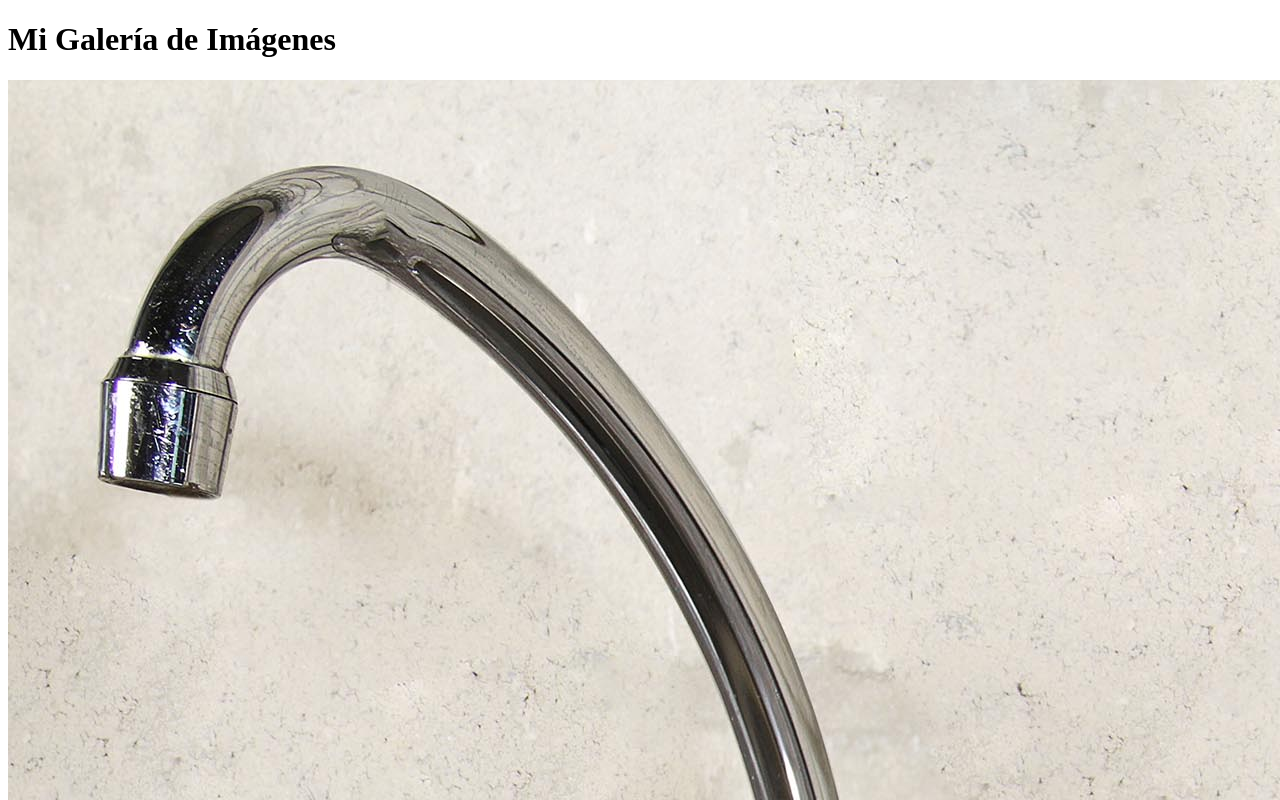
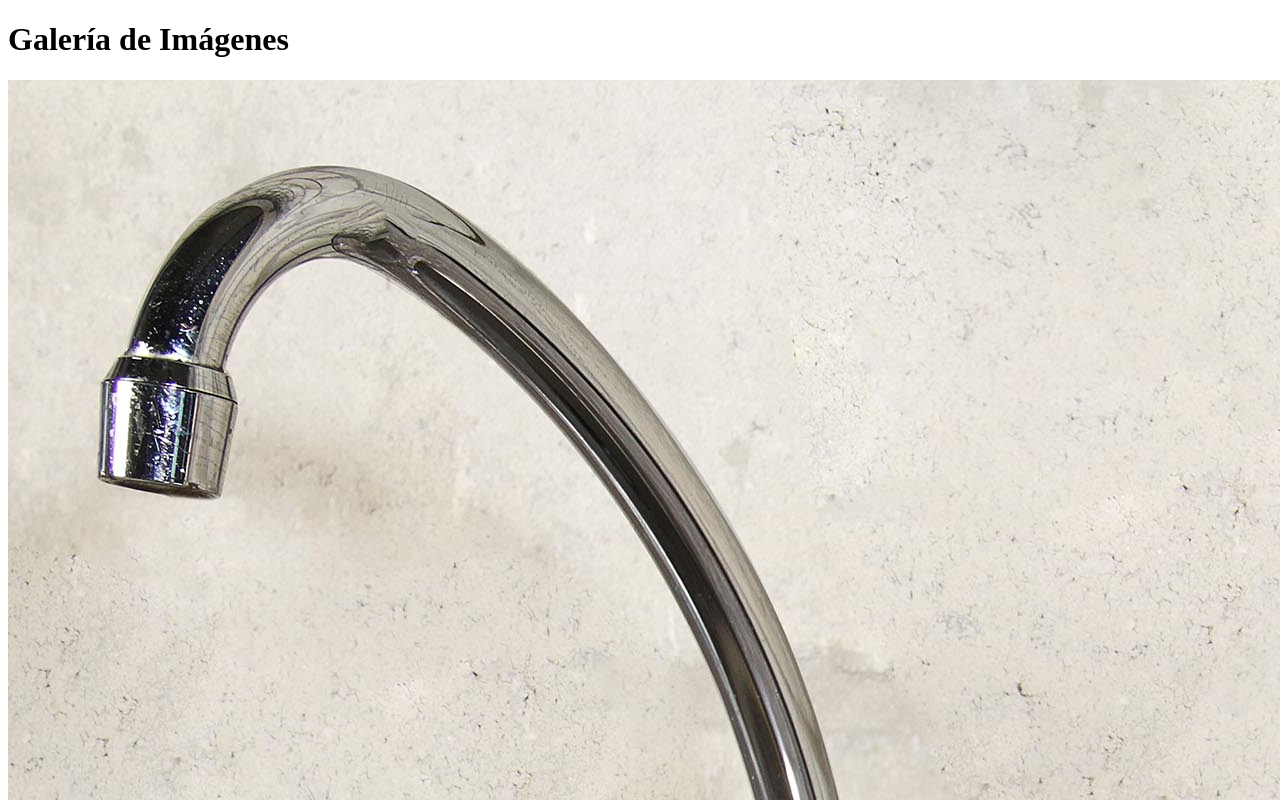
Before and after one commit to OsDavidn/HG, a plain HTML site: page index.html in a window 1280 px wide. Shown: the top 800 px of the page. Drawn offline with Linux system fonts and the light colour scheme.

Commit message:
Update index.html

```diff
--- a/index.html
+++ b/index.html
@@ -5,14 +5,14 @@
     <title>Galería de Imágenes</title>
 </head>
 <body>
-    <h1>Mi Galería de Imágenes</h1>
+    <h1>Galería de Imágenes</h1>
 
     <!-- Imágenes actuales -->
-    <img src="/HG/S1587_7.jpg"  >
-    <img src="/HG/S60949_3.jpg" >
-    <img src="/HG/S84086_5.jpg" >
-    <img src="/HG/S2050_2.jpg" >
-    <img src="/HG/ S2052_4.jpg" >
+    <img src="/HG/S1587_7.jpg">
+    <img src="/HG/S60949_3.jpg">
+    <img src="/HG/S84086_5.jpg">
+    <img src="/HG/S2050_2.jpg">
+    <img src="/HG/S2052_4.jpg">
     <!-- Aquí puedes añadir más imágenes en el futuro -->
 </body>
 </html>
```
